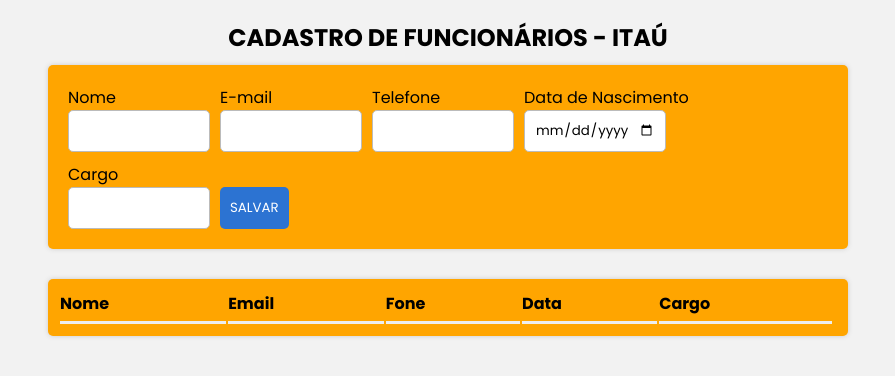
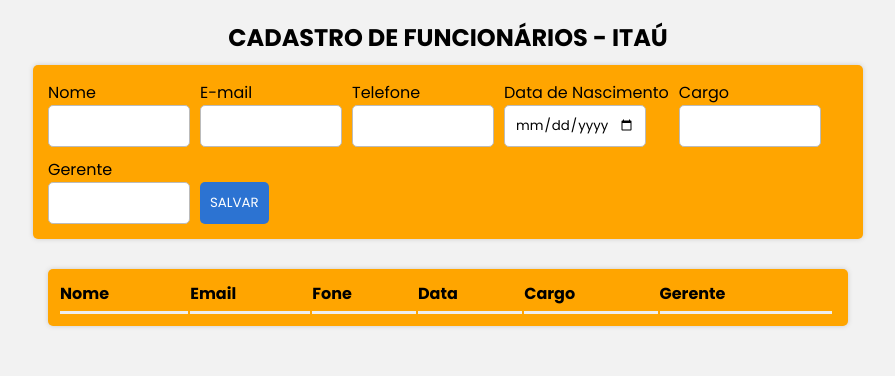
Before and after one commit to Andresavieira28/CRUD, a React (Create React App) app in the folder frontend/: page / in a window 1280 px wide. Shown: the top 376 px of the page, without its empty margins (192-1087 px from the left). Built offline with nearby package versions, Linux system fonts and the light colour scheme.

Commit message:
add campo gerente

```diff
--- a/frontend/src/components/Form.js
+++ b/frontend/src/components/Form.js
@@ -6,10 +6,12 @@
 const FormContainer = styled.form`
   display: flex;
   align-items: flex-end;
+  width: 100%;
+  max-width: 2000px;
   gap: 10px;
   flex-wrap: wrap;
   background-color: orange;
-  padding: 20px;
+  padding: 15px;
   box-shadow: 0px 0px 5px #ccc;
   border-radius: 5px;
 `;
@@ -51,6 +53,7 @@
       user.fone.value = onEdit.fone;
       user.data_nascimento.value = onEdit.data_nascimento;
       user.cargo.value = onEdit.cargo;
+      user.gerente.value = onEdit.gerente;
     }
   }, [onEdit]);
 
@@ -64,7 +67,8 @@
       !user.email.value ||
       !user.fone.value ||
       !user.data_nascimento.value ||
-      !user.cargo.value
+      !user.cargo.value ||
+      !user.gerente.value
     ) {
       return toast.warn("Preencha todos os campos!");
     }
@@ -77,6 +81,7 @@
           fone: user.fone.value,
           data_nascimento: user.data_nascimento.value,
           cargo: user.cargo.value,
+          gerente: user.gerente.value,
         })
         .then(({ data }) => toast.success(data))
         .catch(({ data }) => toast.error(data));
@@ -88,6 +93,7 @@
           fone: user.fone.value,
           data_nascimento: user.data_nascimento.value,
           cargo: user.cargo.value,
+          gerente: user.gerente.value,
         })
         .then(({ data }) => toast.success(data))
         .catch(({ data }) => toast.error(data));
@@ -98,6 +104,7 @@
     user.fone.value = "";
     user.data_nascimento.value = "";
     user.cargo.value = "";
+    user.gerente.value = "";
 
     setOnEdit(null);
     getUsers();
@@ -125,6 +132,11 @@
         <Label>Cargo</Label>
         <Input name="cargo" type="text" />
       </InputArea>
+      <InputArea>
+        <Label>Gerente</Label>
+        <Input name="gerente" type="text" />
+      </InputArea>
+
       <Button type="submit">SALVAR</Button>
     </FormContainer>
   );
--- a/frontend/src/components/Grid.js
+++ b/frontend/src/components/Grid.js
@@ -6,11 +6,11 @@
 
 const Table = styled.table`
   width: 100%;
+  max-width: 2000px;
   background-color: orange;
   padding: 10px;
   box-shadow: 0px 0px 5px #ccc;
   border-radius: 5px;
-  max-width: 100%;
   margin: 20px auto;
   word-break: break-all;
 `;
@@ -69,6 +69,7 @@
           <Th $onlyWeb>Fone</Th>
           <Th>Data</Th>
           <Th>Cargo</Th>
+          <Th>Gerente</Th>
           <Th></Th>
           <Th></Th>
         </Tr>
@@ -77,16 +78,17 @@
         {users.map((item, i) => (
           <Tr key={i}>
             <Td width="20%">{item.nome}</Td>
-            <Td width="32%">{item.email}</Td>
+            <Td width="20%">{item.email}</Td>
             <Td width="15%" $onlyWeb>
               {item.fone}
             </Td>
             <Td width="15%">{item.data_nascimento}</Td>
             <Td width="20%">{item.cargo}</Td>
-            <Td $alignCenter width="5%">
+            <Td width="15%">{item.gerente}</Td>
+            <Td $alignCenter width="10%">
               <FaEdit onClick={() => handleEdit(item)} />
             </Td>
-            <Td $alignCenter width="5%">
+            <Td $alignCenter width="10%">
               <FaTrash onClick={() => handleDelete(item.id)} />
             </Td>
           </Tr>
```
Also changed, not shown: 1 other file (tests, documents, lock files or other folders).
